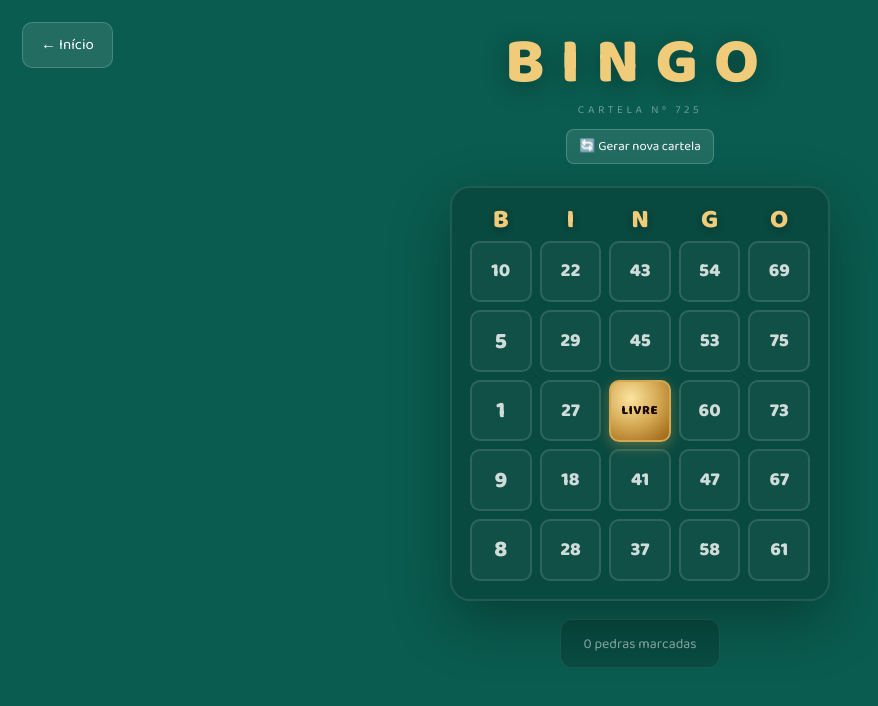
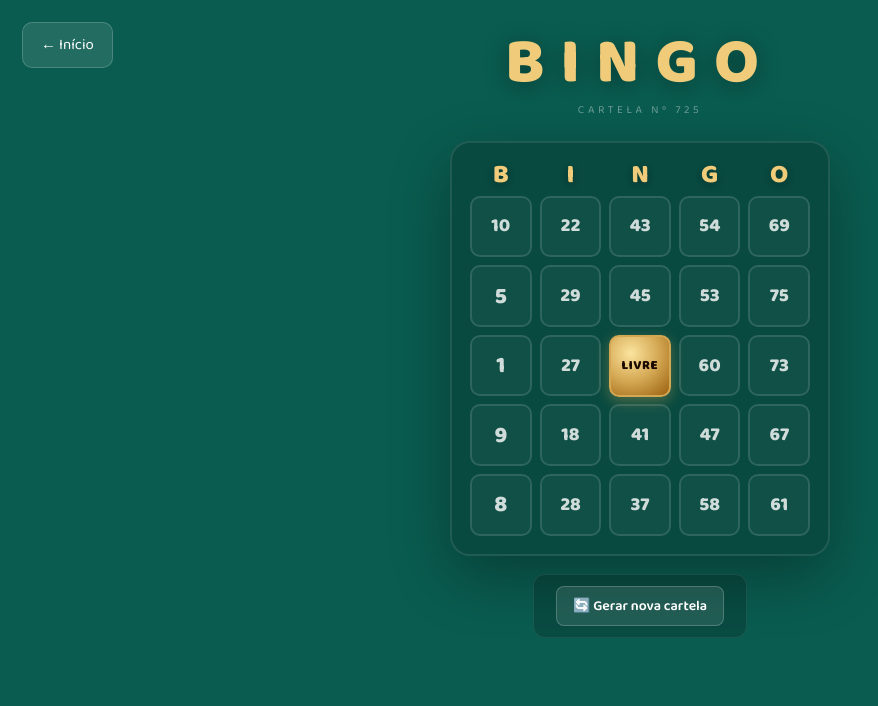
Before and after one commit to janklever/Bingo, a React (Vite) app: page /cartela/1 in a window 1280 px wide. Shown: the top 706 px of the page, without its empty margins (0-878 px from the left). Built offline with nearby package versions, Linux system fonts and the light colour scheme; the HTML template or start-up script is replaced by a standard one.

Commit message:
style: move swap card button below the card grid, replacing the counter when markedCount === 0

```diff
--- a/src/pages/Card.jsx
+++ b/src/pages/Card.jsx
@@ -255,24 +255,6 @@ export default function Card() {
       <div className="card-header">
         <h1>BINGO</h1>
         <div className="card-number">Cartela Nº {formattedCardNumber}</div>
-        {markedCount === 0 && (
-          <button
-            onClick={handleSwapCard}
-            style={{
-              marginTop: '10px',
-              background: 'rgba(255, 255, 255, 0.1)',
-              border: '1px solid rgba(255, 255, 255, 0.2)',
-              borderRadius: '8px',
-              padding: '6px 12px',
-              color: '#fff',
-              fontSize: '13px',
-              cursor: 'pointer',
-              fontFamily: "'Baloo 2', sans-serif"
-            }}
-          >
-            🔄 Gerar nova cartela
-          </button>
-        )}
       </div>
 
       {playerCard && (
@@ -319,11 +301,32 @@ export default function Card() {
       )}
 
       <div className="stats-panel">
-        <span className="marked-count">{markedCount} pedras marcadas</span>
-        {hasWins && (
-          <span className="wins-indicator">
-            · {winsCount} {winsLabel} completa{winsPlural}
-          </span>
+        {markedCount === 0 ? (
+          <button
+            onClick={handleSwapCard}
+            style={{
+              background: 'rgba(255, 255, 255, 0.1)',
+              border: '1px solid rgba(255, 255, 255, 0.2)',
+              borderRadius: '8px',
+              padding: '8px 16px',
+              color: '#fff',
+              fontSize: '14px',
+              fontWeight: '600',
+              cursor: 'pointer',
+              fontFamily: "'Baloo 2', sans-serif"
+            }}
+          >
+            🔄 Gerar nova cartela
+          </button>
+        ) : (
+          <>
+            <span className="marked-count">{markedCount} pedras marcadas</span>
+            {hasWins && (
+              <span className="wins-indicator">
+                · {winsCount} {winsLabel} completa{winsPlural}
+              </span>
+            )}
+          </>
         )}
       </div>
 
```
